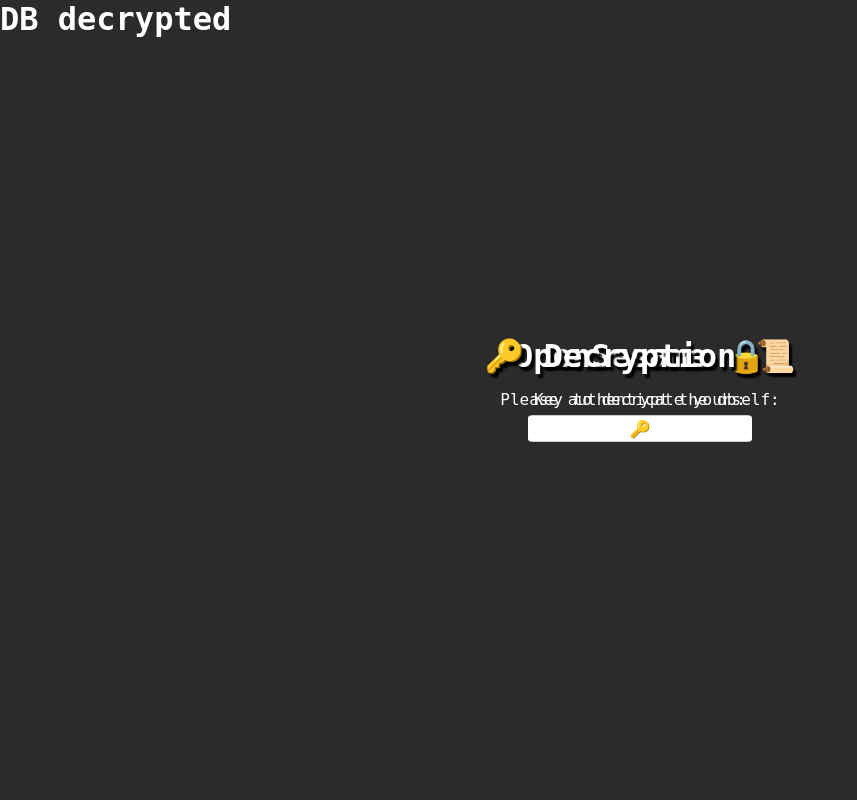
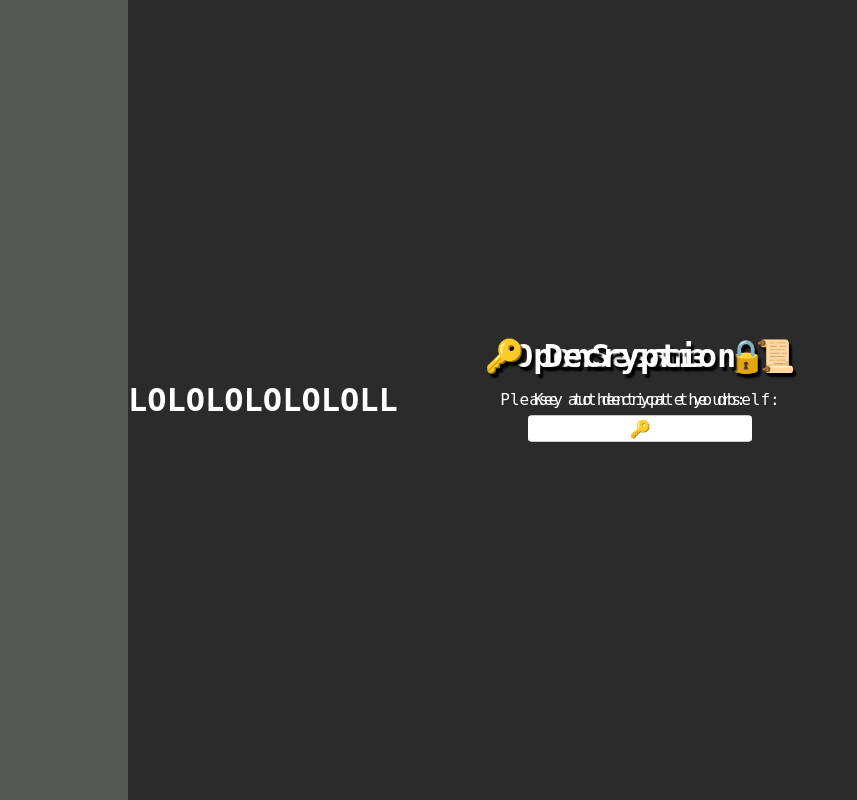
Before and after one commit to Gabally/OpenSesame, a Flask app: template src/templates/index.html in a window 1280 px wide. Shown: the whole page, without its empty margins (0-857 px from the left). Run offline with Flask 2, Linux system fonts and the light colour scheme; the template is opened without the code that fills it, so the values that code supplies are empty; some libraries are stand-ins or nearby versions; some web fonts are replaced.

Commit message:
started rendeing the db entries and the front-end

```diff
--- a/src/static/app.js
+++ b/src/static/app.js
@@ -1,8 +1,8 @@
 PetiteVue.createApp({
-    authenticated: false,
+    authenticated: true,
     error: "",
     rawDB: null,
-    db: null,
+    db: { general: { lol: 'xd', poppo: 'pop' }, lol: { cazo: 43 } },
     getFromTextField(name) {
         let val = window.document.querySelector(`input[name="${name}"]`).value;
         window.document.querySelector(`input[name="${name}"]`).value = "";
@@ -32,7 +32,10 @@ PetiteVue.createApp({
     },
     decryptDB(e) {
         e.preventDefault();
-        this.db = JSON.parse(CryptoJS.AES.decrypt(this.rawDB, this.getFromTextField("decryptpw")).toString(CryptoJS.enc.Utf8));
-        console.log(this.db);
+        try {
+            this.db = JSON.parse(CryptoJS.AES.decrypt(this.rawDB, this.getFromTextField("decryptpw")).toString(CryptoJS.enc.Utf8));
+        } catch(e) {
+            this.error = "Could not decrypt the database";
+        }
     }
 }).mount("#app");
--- a/src/static/style.css
+++ b/src/static/style.css
@@ -70,3 +70,28 @@ body {
     background: rgb(156, 156, 156);
     transform: translateY(1px);
 }
+
+.categories {
+    text-align: left;
+    padding: 3px;
+    padding-left: 10px;
+    background: rgb(82, 87, 82);
+    height: 100vh;
+    box-sizing: border-box;
+    width: 10%;
+}
+
+.category {
+    margin-top: 10px;
+}
+
+.view {
+    display: flex;
+    flex-direction: row;
+    justify-content: left;
+    align-items: center;
+}
+
+.entry {
+    margin-left: 10px;
+}
--- a/src/templates/index.html
+++ b/src/templates/index.html
@@ -29,12 +29,25 @@
                     <div>Key to decrypt the db:</div>
                     <form v-on:submit="decryptDB" action="/">
                         <input type="password" required spellcheck="false" placeholder="🔑" name="decryptpw" class="txt-field" autofocus>
-                        <div v-effect="$el.textContent = error" class="error"></div>
                     </form>
+                    <div v-effect="$el.textContent = error" class="error"></div>
                 </div>
             </div>
-            <div v-else>
-                <h1>DB decrypted</h1>
+            <div v-else class="view">
+                <div class="categories">
+                    <div v-for="category in Object.keys(db)" :key="category" class="category">
+                        <div v-effect="$el.textContent = category"></div>
+                        <div class="entry">
+                            <div v-for="entry in db[category]" :key="entry" v-effect="$el.textContent = entry">
+                            </div>
+                        </div>
+                    </div>
+                </div>
+                <div>
+                    <h1>
+                        LOLOLOLOLOLOLL
+                    </h1>
+                </div>
             </div>
         </div>
     </main>
```
Also changed, not shown: 1 other file.
